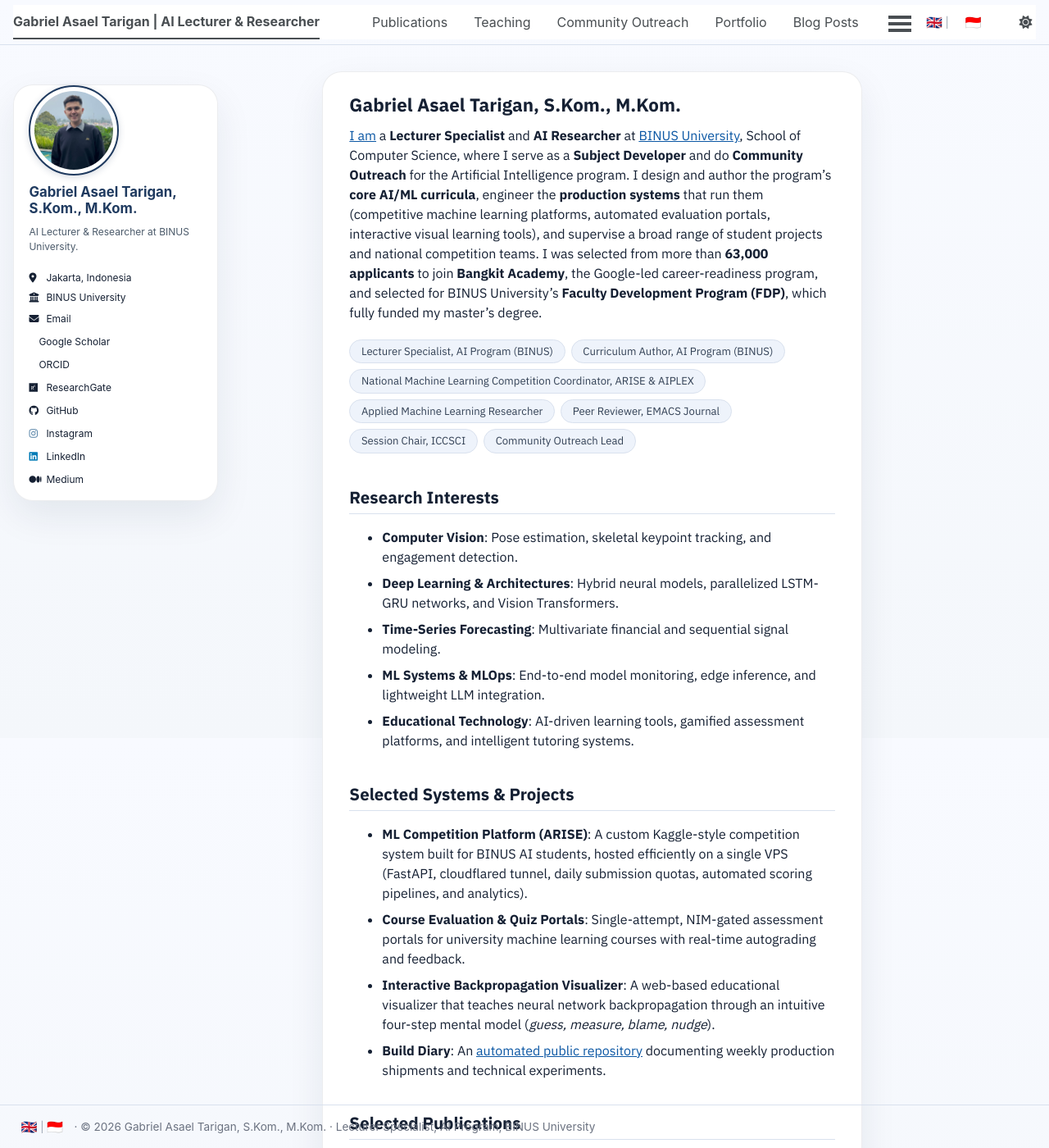
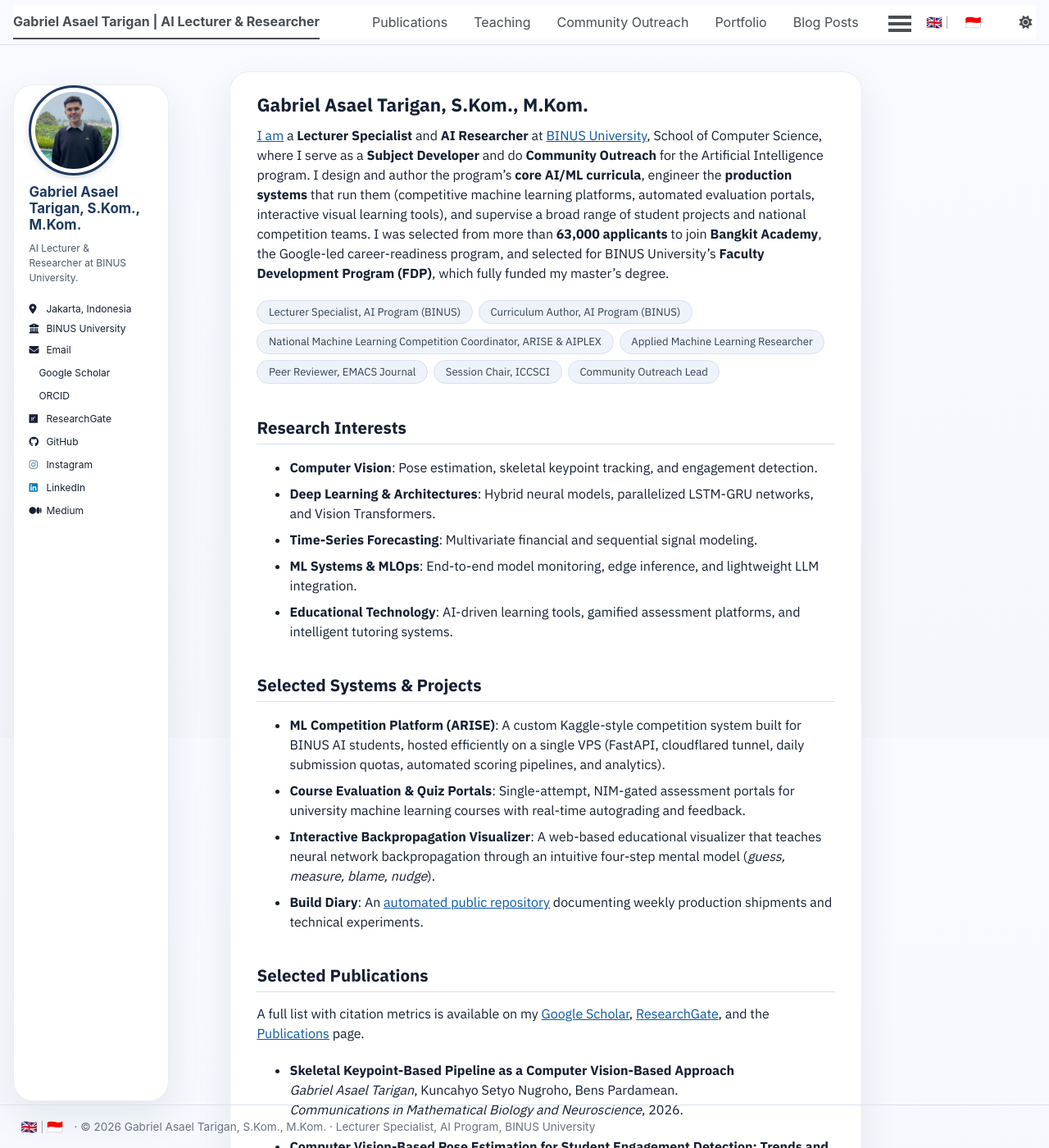
Before and after one commit to asaeltarigan/asaeltarigan.github.io, a Jekyll site: the page built from _pages/about.md, in a window 1280 px wide and 1400 px high. Shown: the whole window at 82% size. Built offline with Jekyll 4.4.1, drawn with Linux system fonts in a browser that asks for light colours; a style sheet for code colours, icons or effects is not loaded.

Commit message:
Revert v4.1 sidebar breakage: restore footer-safe sticky sidebar (max-height calc(100vh-10em)), drop width:24%/.page:74% squeeze that crushed main column, keep flags; bump cache-buster to v=39

```diff
--- a/_includes/head.html
+++ b/_includes/head.html
@@ -94,4 +94,4 @@
 <link rel="preconnect" href="https://fonts.gstatic.com" crossorigin>
 <link href="https://fonts.googleapis.com/css2?family=IBM+Plex+Sans:wght@400;500;600;700&display=swap" rel="stylesheet">
 <link rel="stylesheet" href="{{ base_path }}/assets/css/main.css">
-<link rel="stylesheet" href="{{ base_path }}/assets/css/custom.css?v=38">
+<link rel="stylesheet" href="{{ base_path }}/assets/css/custom.css?v=39">
--- a/assets/css/custom.css
+++ b/assets/css/custom.css
@@ -41,17 +41,11 @@ html[data-theme="dark"] {
   top: 4.7em;
   align-self: flex-start;
   padding-top: 0 !important;
-  max-height: none;
-  overflow: visible;
+  max-height: calc(100vh - 10em);
+  overflow-y: auto;
+  scrollbar-width: none;
+  -ms-overflow-style: none;
 }
-
-/* Sidebar: one common LEFT edge for avatar + name + bio + links, and a
-   lighter avatar ring (8 Oct 2026). The theme centres the avatar while the
-   link list is left-aligned, which reads as "off centre". */
-.sidebar .author__avatar { display: block; width: auto; max-width: 100%; text-align: left; }
-.sidebar .author__avatar img { display: block; margin: 0; border-width: 2px; }
-.sidebar .author__name,
-.sidebar .author__bio { text-align: left; }
 
 .sidebar.sticky::-webkit-scrollbar {
   width: 0;
@@ -505,13 +499,6 @@ a:hover, a:focus { color: var(--ds-accent-strong); }
   border-radius: var(--ds-radius);
   box-shadow: var(--ds-shadow);
   padding: 1.15rem 1.15rem 0.5rem;
-  height: auto;                /* theme forces 100vh -> dead space under the links */
-}
-
-/* Wider sidebar so the name + links fit without cramped wrapping (8 Oct 2026) */
-@media (min-width: 769px) {
-  .sidebar { width: 24%; }
-  .page { width: 74%; }
 }
 
 /* Masthead + footer ride the gradient instead of painting white */
```
